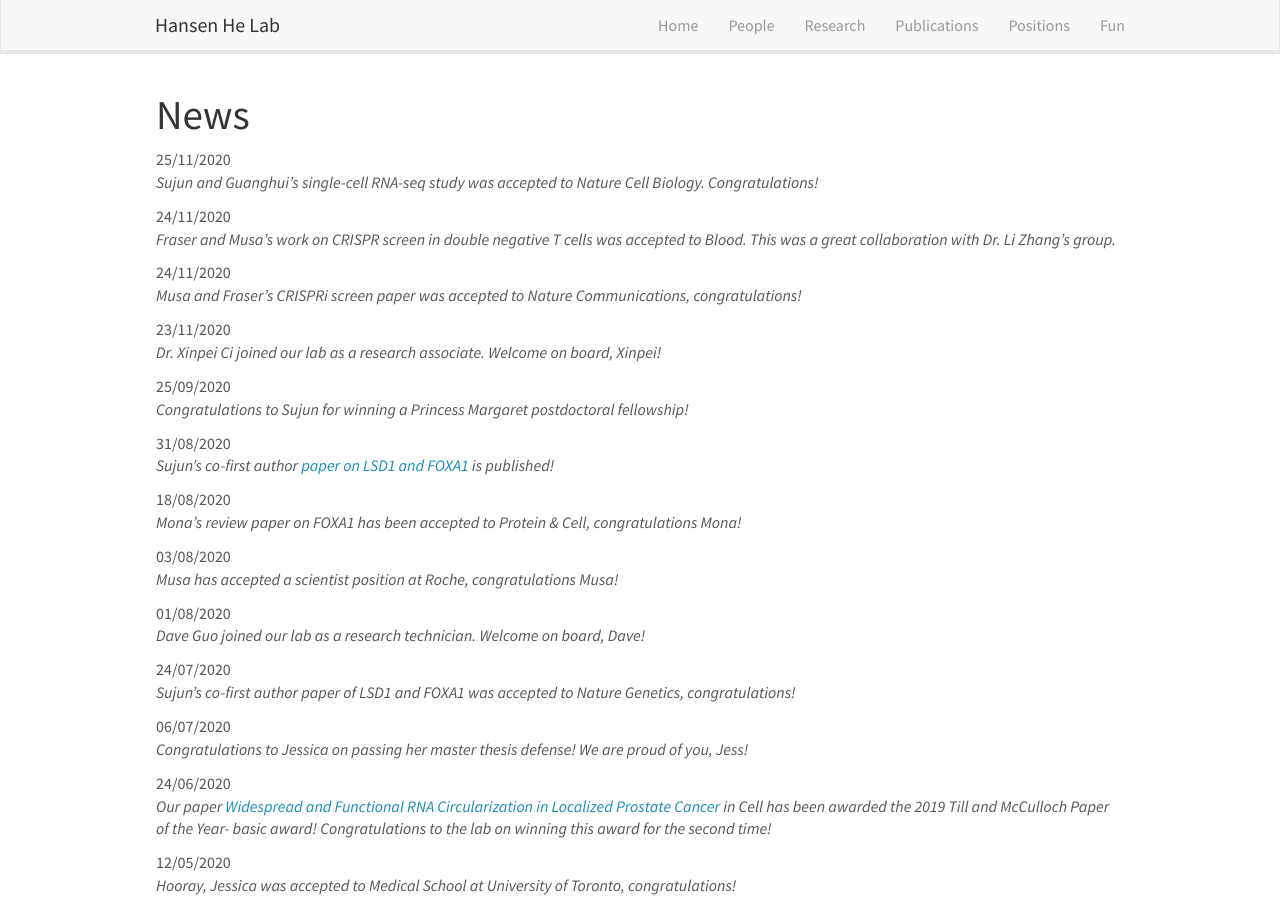
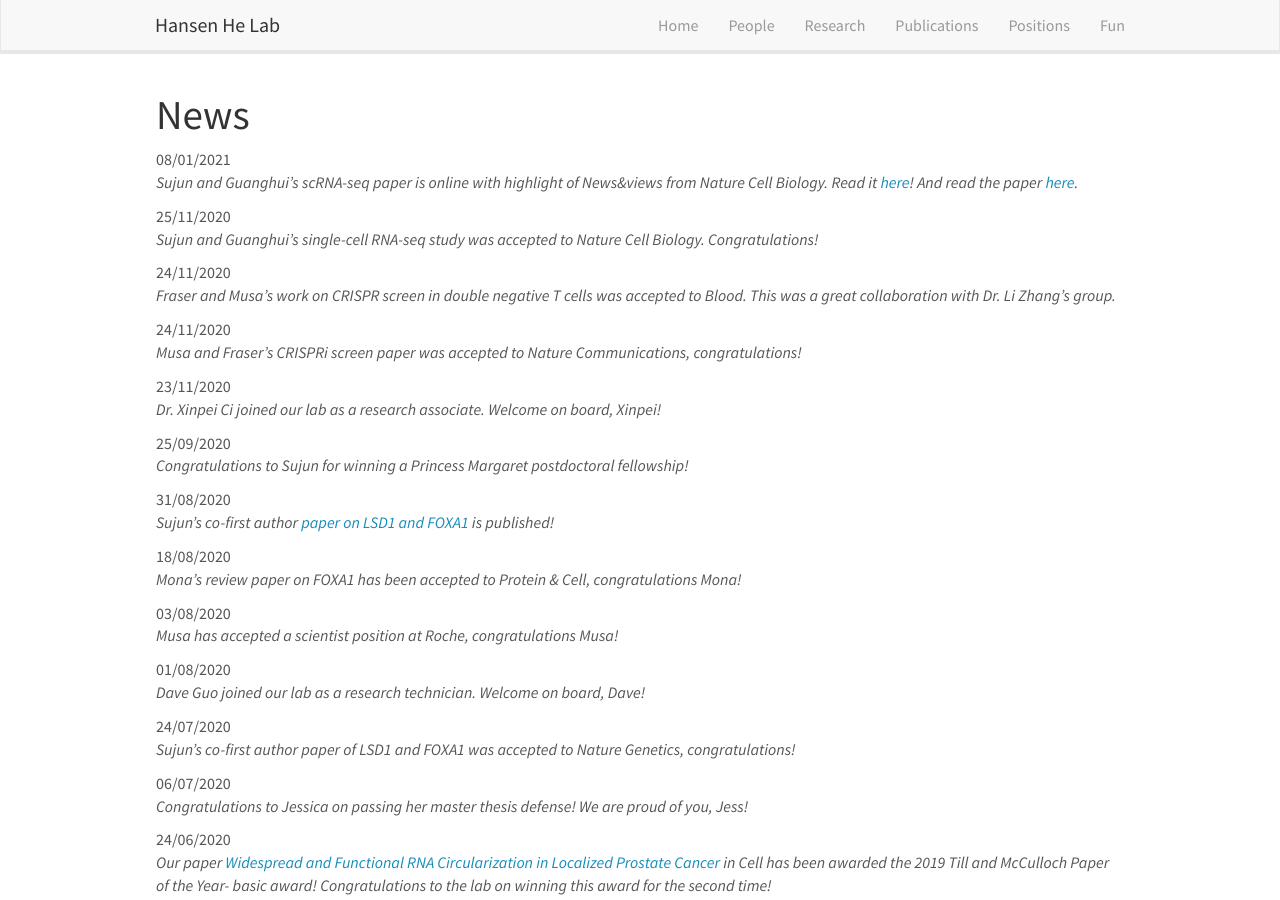
Before and after one commit to Xinyi371/HansenHeLab.github.io, a Jekyll site: the page built from _pages/allnews.md, in a window 1280 px wide and 900 px high. Built offline with Jekyll 4.4.1, drawn with Linux system fonts in a browser that asks for light colours; nearby versions of some CDN libraries.

Commit message:
updating news and publications

```diff
--- a/_data/news.yml
+++ b/_data/news.yml
@@ -1,3 +1,6 @@
+- date: 08/01/2021
+  headline: "Sujun and Guanghui's scRNA-seq paper is online with highlight of News&views from Nature Cell Biology. Read it <a href='https://www.nature.com/articles/s41556-020-00616-3'>here</a>! And read the paper <a href='https://www.nature.com/articles/s41556-020-00613-6'> here</a>."
+
 - date: 25/11/2020
   headline: "Sujun and Guanghui’s single-cell RNA-seq study was accepted to Nature Cell Biology. Congratulations!"
 
--- a/_data/publications.yml
+++ b/_data/publications.yml
@@ -13,13 +13,13 @@
 - title: Single cell analysis reveals onset of multiple progression associated transcriptomic remodellings
   authors: Chen S*, Zhu G*, Yang Y*, Wang F*, Xiao Y, Zhang N, Bian X, Zhu Y, Yu Y, Liu F, Dong K, Mariscal J, Liu Y, Soares F, Yau H, Zhang B, Chen W, Wang C, Chen D, Guo Q, Yi Z, Liu M, Fraser M, De Carvalho D, Boutros P, Vizio D, Jiang Z, Kwast T, Berlin A, Wu S, Wang J#, He H#, Ren S#
   link:
-    url:
-    display: "Nature Cell Biology. Accepted in Principle. IF=20.04"
+    url: https://www.nature.com/articles/s41556-020-00613-6
+    display: "Nature Cell Biology. 2021. IF=20.04"
 
 - title: RNA m6A methyltransferase METTL3 regulates colorectal tumorigenesis by restraining mTORC1 activity
   authors: Chen H, Gao S, Liu W, Wong C, Wu JF, Wu JT, Liu D, Kang W, Zhai J, Sung J, Han J, He H, Yu J
   link:
-    url:
+    url: https://www.sciencedirect.com/science/article/pii/S0016508520354020
     display: "Gastroenterology. 2020. PMID: 33217448. IF=20.88"
 
 - title: "Pioneer of prostate cancer: past, present and the future of FOXA1"
```
Also changed, not shown: 4 other files.
